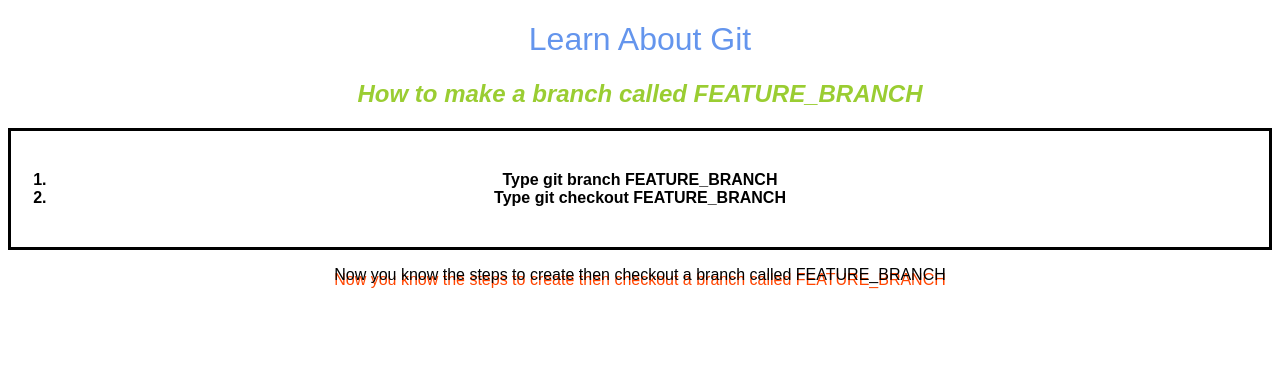
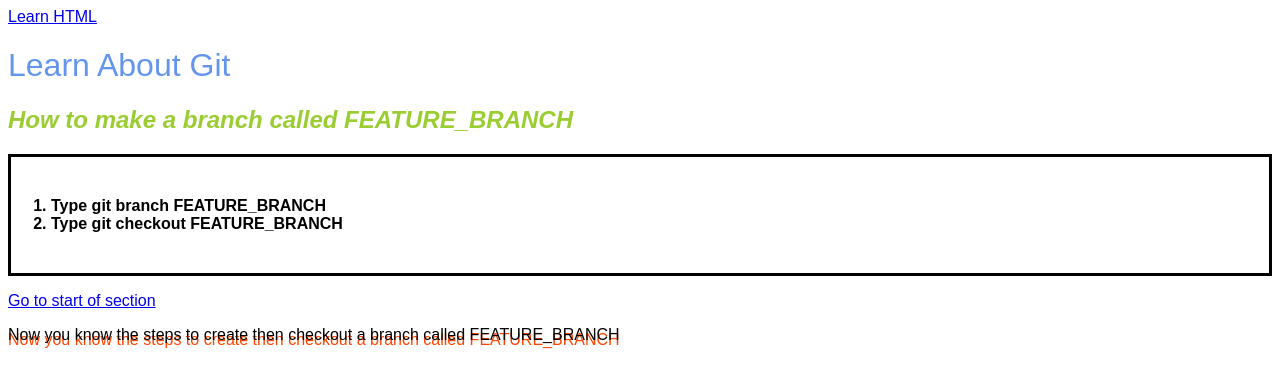
Before and after one commit to DarlaPybas/Intro-WebDev, a plain HTML site: page index.html in a window 1280 px wide. Drawn offline with Linux system fonts and the light colour scheme.

```diff
--- a/index.html
+++ b/index.html
@@ -1,20 +1,18 @@
 <!DOCTYPE html>
 <html>
-<div>
     <head>
         <title>Git</title>
         <link rel="stylesheet" href="style.css">
     </head>
-    <body></body>
+    <body>
+        <a href="learnhtml.html">Learn HTML</a>
         <h1>Learn About Git</h1>
         <h2>How to make a branch called FEATURE_BRANCH</h2>
         <ol>
             <li>Type git branch FEATURE_BRANCH</li>
             <li>Type git checkout FEATURE_BRANCH</li>
         </ol>
-    </head>
-    <body>
+        <a href="#section-start">Go to start of section</a>
         <p>Now you know the steps to create then checkout a branch called FEATURE_BRANCH</p>
     </body>
-</div>
 </html>
--- a/style.css
+++ b/style.css
@@ -17,6 +17,3 @@
 body{
     font-family: sans-serif;
 }
-div{
-    text-align: center;
-}
```
Also changed, not shown: learnhtml.html (added).
